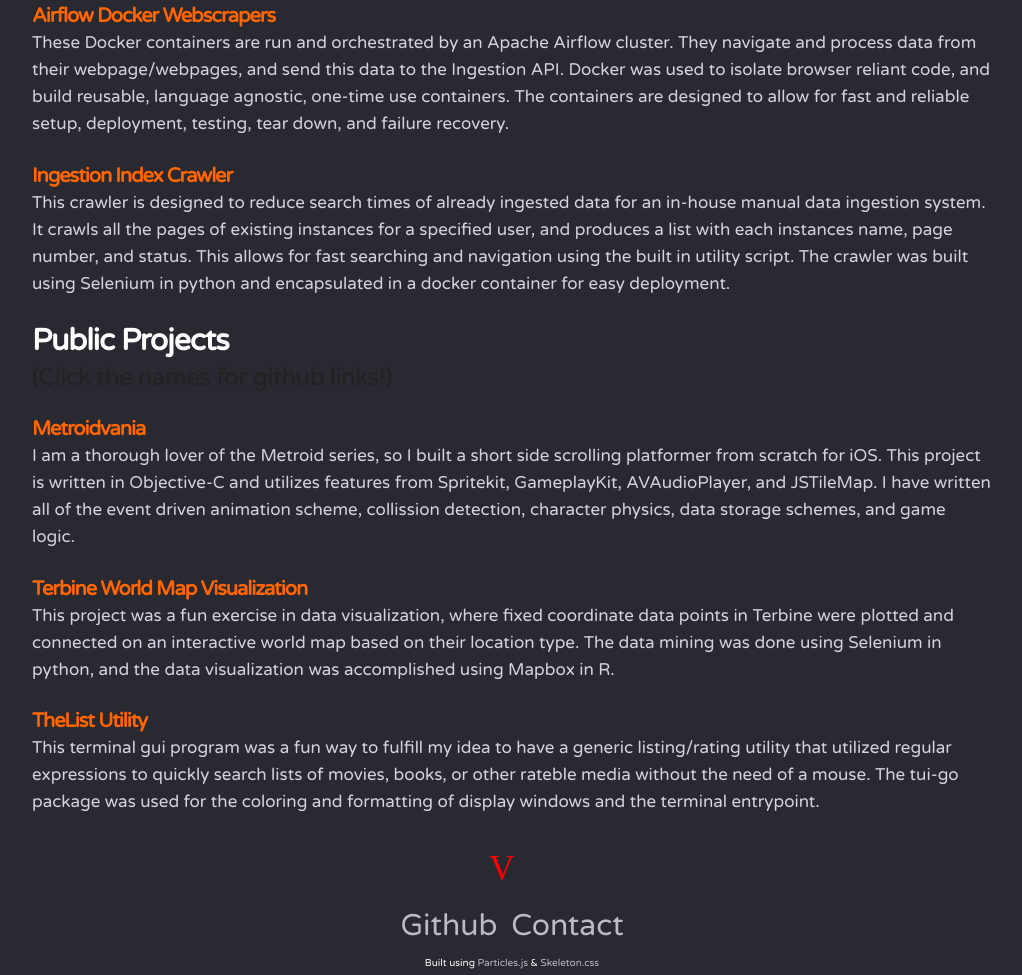
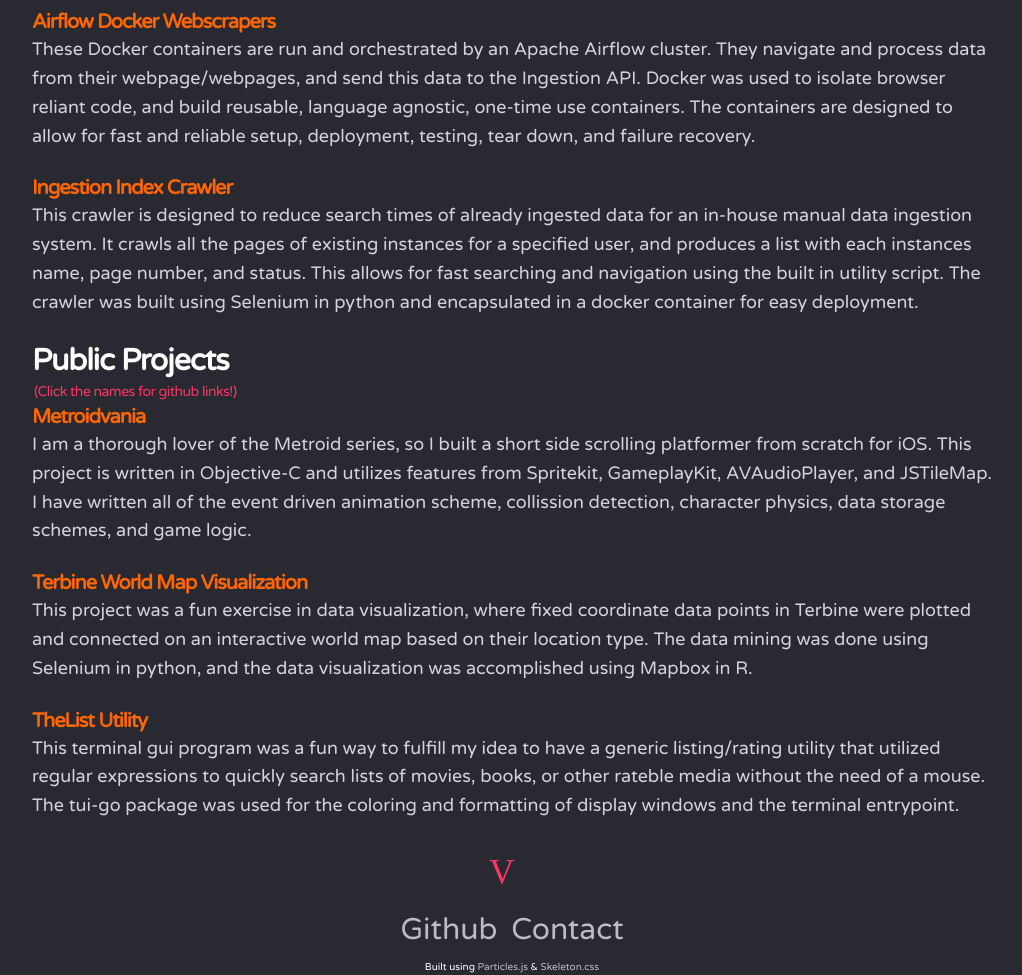
Before and after one commit to thenick775/personalwebsite, a plain HTML site: page index.html in a window 1280 px wide. Shown: the part 1094-2069 px from the top of the page, without its empty margins (128-1150 px from the left). Drawn offline with nearby package versions, Linux system fonts and the light colour scheme; a web font is replaced by a local one.

Commit message:
Update style.css

```diff
--- a/style.css
+++ b/style.css
@@ -1,7 +1,7 @@
-BODY {
+body {
   background: #282931;
   -webkit-font-smoothing: antialiased;
-    font-family: 'Varela Round', sans-serif;
+  font-family: "Varela Round", sans-serif;
   height: 100%;
   margin: 0px;
 }
@@ -16,11 +16,11 @@ canvas {
 a {
   color: #bbbbc4;
   text-decoration: none;
-    -o-transition: .5s;
-    -ms-transition: .5s;
-    -moz-transition: .5s;
-    -webkit-transition: .5s;
-    transition: .5s;
+  -o-transition: 0.5s;
+  -ms-transition: 0.5s;
+  -moz-transition: 0.5s;
+  -webkit-transition: 0.5s;
+  transition: 0.5s;
 }
 
 a:hover {
@@ -42,50 +42,58 @@ h2 {
   padding: 0px;
 }
 
+h5 {
+  color: #fc3565;
+  font-size: 1.4rem;
+  font-weight: normal;
+  margin: 0px;
+  padding: 2px;
+}
+
 p {
   color: #d3d3e0;
-    font-size: 1.7rem;
+  font-size: 1.8rem;
 }
 
 svg {
   background: #282931;
 }
 
-#message{
+#message {
   min-width: 100%;
   min-height: 25rem;
 }
 
-.logo a{
-  color: red;
+.logo a {
+  color: #fc3565;
 }
 
 .logo {
-    font-family: 'Rye';
+  font-family: "Rye";
   color: red;
-    padding-right: 2.0rem;
+  padding-right: 2rem;
   font-size: 3.5rem;
 }
 
 .row.top p {
-    color: #d3d3e0;<! -- was #bbbbc4-->
+  color: #d3d3e0;
+  <!--was #bbbbc4-->
     margin-top: 1rem;
   text-align: justify;
   margin-bottom: 1.6rem;
   font-size: 1.7rem;
 }
 
-.row.top h2{
+.row.top h2 {
   margin-bottom: 1rem;
 }
 
-
-.column ul{
-    margin-top: 1.0rem;
+.column ul {
+  margin-top: 1rem;
 }
 
-
-.mylist {}
+.mylist {
+}
 
 .mylist ul {
   padding-top: 3rem;
@@ -111,7 +119,6 @@ svg {
   font-weight: bold;
   margin: 0px;
   padding: 0px;
-
 }
 
 .mylist h3 a:hover {
@@ -146,15 +153,14 @@ svg {
   margin: 5px;
 }
 
-
 /* Mobile first queries */
 /* Larger than mobile */
-@media (min-width: 400px) {}
-
+@media (min-width: 400px) {
+}
 
 /* Larger than phablet */
-@media (min-width: 550px) {}
-
+@media (min-width: 550px) {
+}
 
 /* Larger than tablet */
 @media (min-width: 750px) {
@@ -167,10 +173,10 @@ svg {
   }
 }
 
-
 /* Larger than desktop */
 @media (min-width: 1000px) {
-    .footer {}
+  .footer {
+  }
   .cta {
     position: fixed;
     bottom: 0px;
@@ -178,7 +184,6 @@ svg {
   }
 }
 
-
 /* Larger than Desktop HD */
 @media (min-width: 1200px) {
   h1 {
```
Lines whose indentation alone changed are shown as unchanged.
